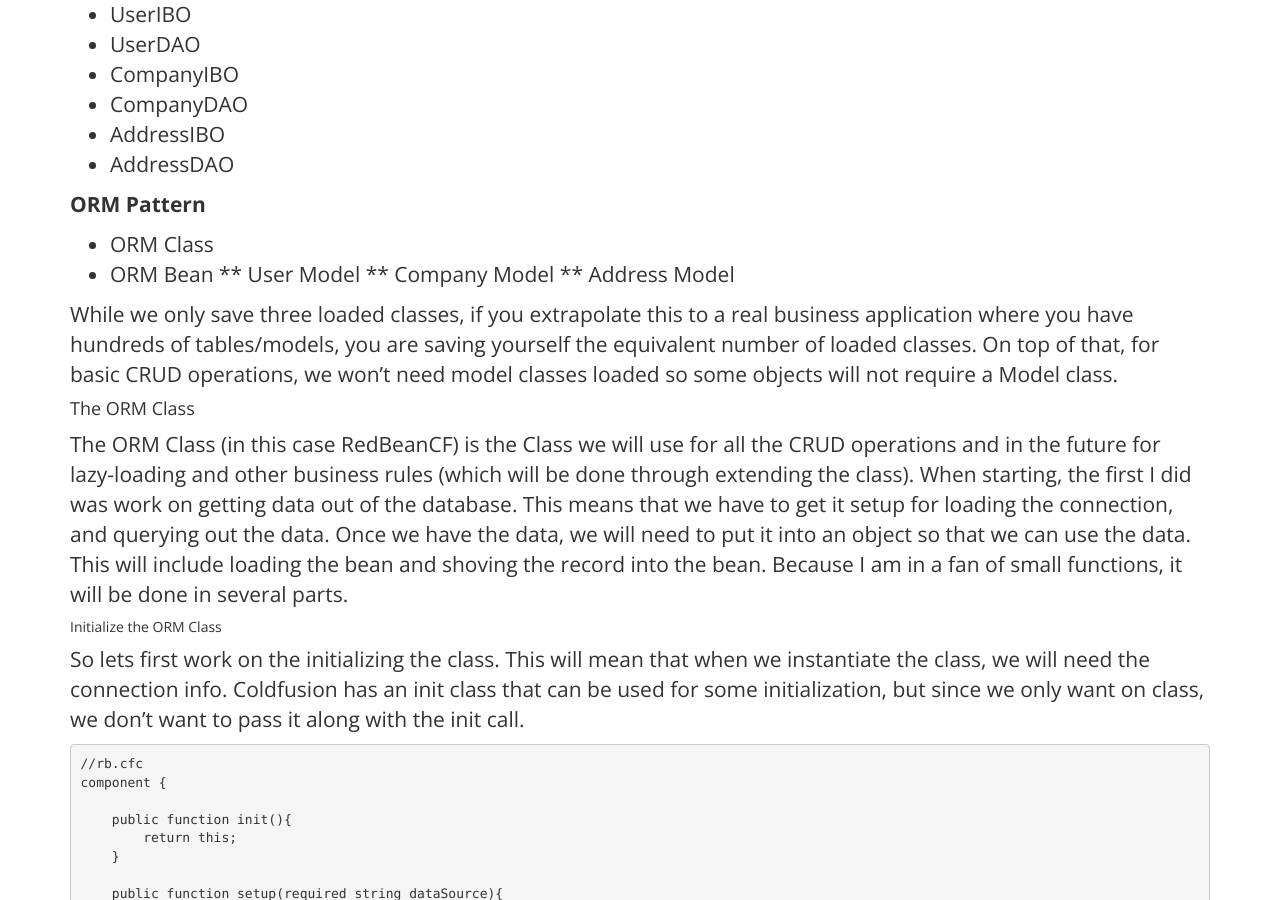
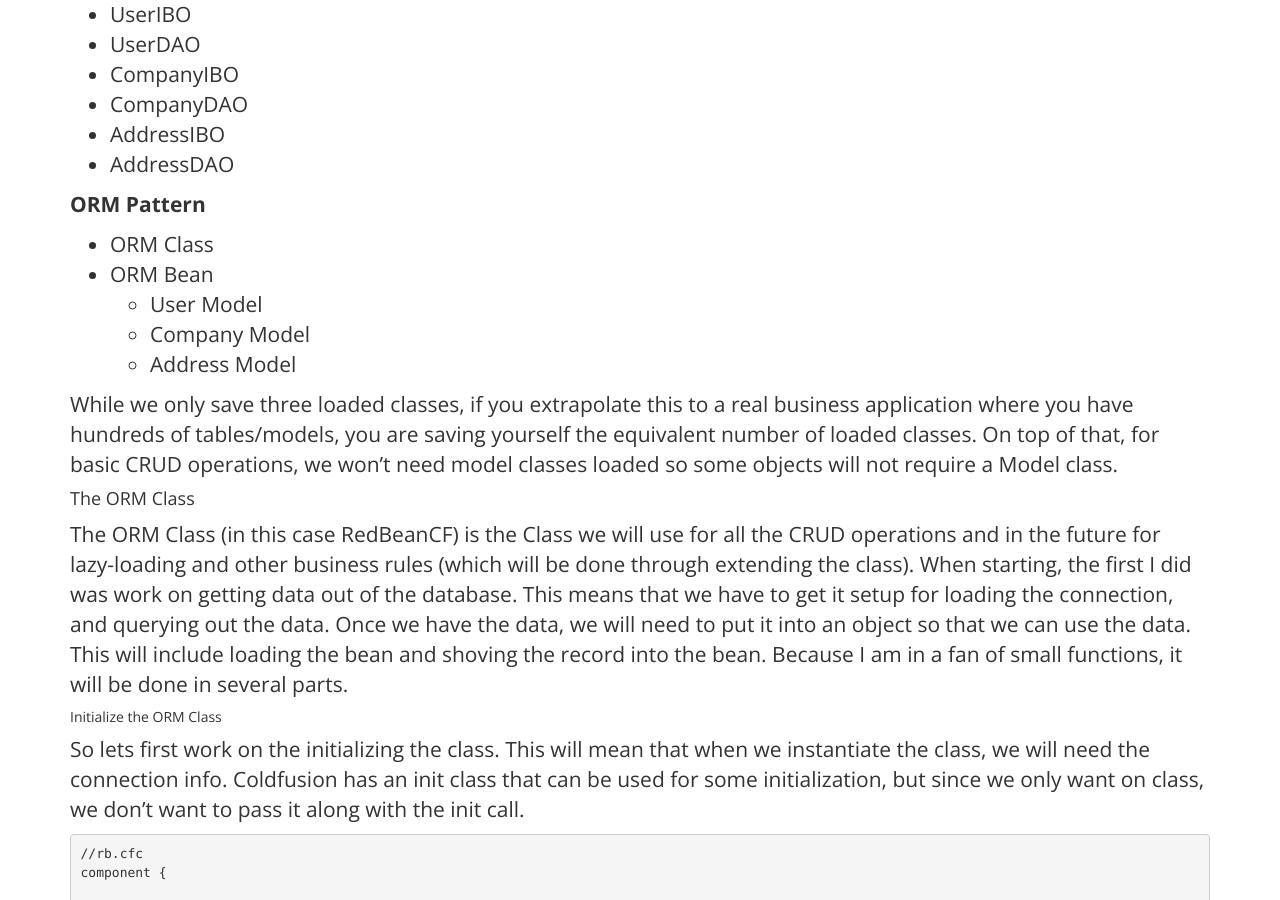
Before and after one commit to Prefinem/prefinem.github.io, a Jekyll site: the page built from _posts/2015-09-18-ORM-Part-1-with-ColdFusion.md, in a window 1280 px wide and 900 px high, scrolled down 2248 px. Built offline with Jekyll 4.4.1, drawn with Linux system fonts in a browser that asks for light colours.

```diff
--- a/_posts/2015-09-18-ORM-Part-1-with-ColdFusion.md
+++ b/_posts/2015-09-18-ORM-Part-1-with-ColdFusion.md
@@ -51,9 +51,9 @@
 
 * ORM Class
 * ORM Bean
-** User Model
-** Company Model
-** Address Model
+    * User Model
+    * Company Model
+    * Address Model
 
 While we only save three loaded classes, if you extrapolate this to a real business application where you have hundreds of tables/models, you are saving yourself the equivalent number of loaded classes.  On top of that, for basic CRUD operations, we won't need model classes loaded so some objects will not require a Model class.
 
```
